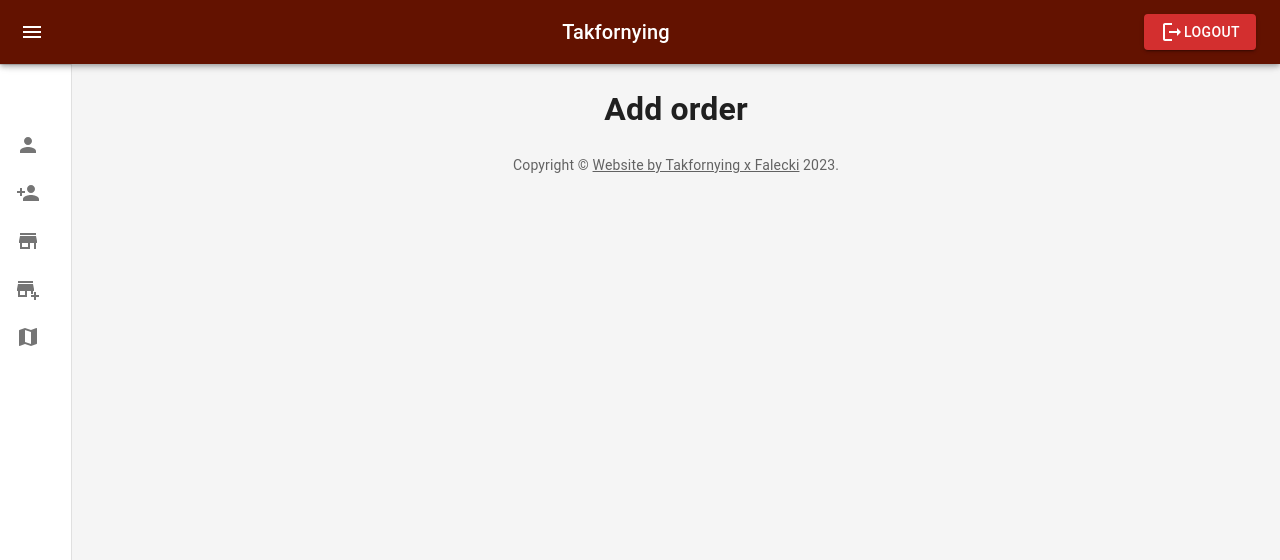
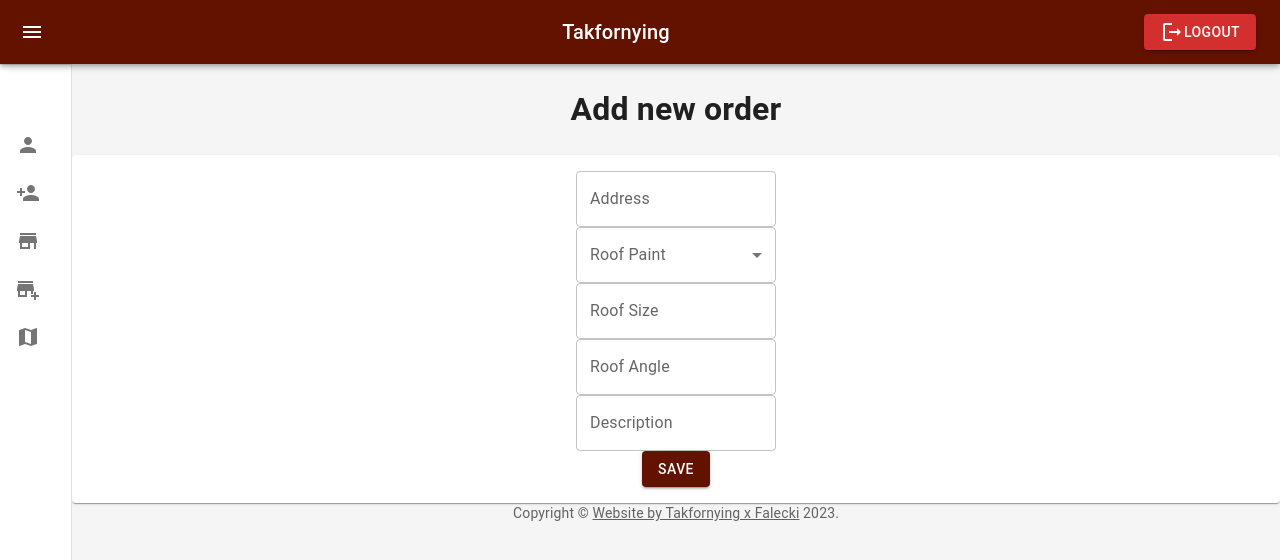
Before and after one commit to LilWebDeveloper/TakfornyingApp, a React (Create React App) app: page /orders/new in a window 1280 px wide. Shown: the top 560 px of the page. Built offline with nearby package versions, Linux system fonts and the light colour scheme; the HTML template or start-up script is replaced by a standard one.

Commit message:
Add OrderForm and move loader to OrdersPage

```diff
--- a/src/App.tsx
+++ b/src/App.tsx
@@ -1,12 +1,14 @@
 import { RouterProvider, createBrowserRouter } from "react-router-dom";
 
-import "./App.css";
 import AddressesMapPage from "./pages/AddressesMap";
 import EditOrderPage from "./pages/orders/EditOrder";
 import NewOrderPage from "./pages/orders/NewOrder";
 import OrderDetailPage from "./pages/orders/OrderDetail";
-import OrdersPage from "./pages/orders/Orders";
+import OrdersPage, { loader as OrdersLoader} from "./pages/orders/Orders";
 import RootLayout from "./pages/Root";
+
+
+import "./App.css";
 
 const router = createBrowserRouter([
   {
@@ -17,30 +19,7 @@ const router = createBrowserRouter([
       {
         path: "orders",
         element: <OrdersPage />,
-        loader: async () => {
-          const response = await fetch("https://takfornyingmenagmentapp-default-rtdb.europe-west1.firebasedatabase.app/orders.json");
-
-          if (!response.ok) {
-            // ...
-          } else {
-            const resData = await response.json();
-
-            const loadedOrders: any[] = [];
-
-            for(const key in resData){
-              loadedOrders.push({
-                id: key,
-                address: resData[key].address,
-                roofPaint: resData[key].roofPaint,
-                roofSize: resData[key].roofSize,
-                roofAngle: resData[key].roofAngle,
-                description: resData[key].description
-              });
-            }
-
-            return loadedOrders
-          }
-        },
+        loader: OrdersLoader,
       },
       { path: "orders/:orderId", element: <OrderDetailPage /> },
       { path: "orders/new", element: <NewOrderPage /> },
--- /dev/null
+++ b/src/components/OrderForm.tsx
@@ -0,0 +1,99 @@
+import {
+  Button,
+  TextField,
+  MenuItem,
+  createTheme,
+  ThemeProvider,
+} from "@mui/material";
+
+import { Form } from "react-router-dom";
+
+import classes from "../style/OrderFrom.module.css";
+
+const theme = createTheme({
+  palette: {
+    primary: {
+      main: "#631200",
+    },
+  },
+});
+
+const currencies = [
+  {
+    value: "English red",
+    label: "English red",
+  },
+  {
+    value: "Black Mat",
+    label: "Black Mat",
+  },
+  {
+    value: "Black Shiny",
+    label: "Black Shiny",
+  },
+  {
+    value: "Red Mat",
+    label: "Red Mat",
+  },
+];
+
+function OrderForm() {
+  return (
+    <div className={classes.OrderForm}>
+      <ThemeProvider theme={theme}>
+        <Form>
+          <TextField
+            className={classes.inputSize}
+            id="address"
+            type="text"
+            label="Address"
+            variant="outlined"
+          />
+          <br />
+          <TextField
+            className={classes.inputSize}
+            id="roofPaint"
+            select
+            label="Roof Paint"
+          >
+            {currencies.map((option: any) => (
+              <MenuItem key={option.value} value={option.value}>
+                {option.label}
+              </MenuItem>
+            ))}
+          </TextField>
+          <br />
+          <TextField
+            className={classes.inputSize}
+            id="roofSize"
+            type="number"
+            label="Roof Size"
+            variant="outlined"
+          />
+          <br />
+          <TextField
+            className={classes.inputSize}
+            id="roofAngle"
+            type="number"
+            label="Roof Angle"
+            variant="outlined"
+          />
+          <br />
+          <TextField
+            className={classes.inputSize}
+            id="description"
+            type="text"
+            label="Description"
+            variant="outlined"
+          />
+          <br />
+          <Button variant="contained" color="primary">
+            save
+          </Button>
+        </Form>
+      </ThemeProvider>
+    </div>
+  );
+}
+
+export default OrderForm;
--- a/src/components/OrdersList.tsx
+++ b/src/components/OrdersList.tsx
@@ -9,7 +9,7 @@ interface Orders {
   orders: any;
 }
 
-const EventsList = ({ orders }: Orders) => {
+const OrdersList = ({ orders }: Orders) => {
   return (
     <div className={classes.events}>
       <h1>All Orders</h1>
@@ -27,7 +27,6 @@ const EventsList = ({ orders }: Orders) => {
                     <h3>Description: {order.description}</h3>
                   </div>
                 </Link>
-
             </Paper>
           </Grid>
         ))}
@@ -36,4 +35,4 @@ const EventsList = ({ orders }: Orders) => {
   );
 };
 
-export default EventsList;
+export default OrdersList;
--- a/src/pages/orders/NewOrder.tsx
+++ b/src/pages/orders/NewOrder.tsx
@@ -1,5 +1,19 @@
+import Grid from "@mui/material/Grid";
+import Paper from "@mui/material/Paper";
+import OrderForm from "../../components/OrderForm";
+
 function NewOrderPage() {
-  return <h1>Add order</h1>;
+
+  return (
+    <>
+      <h1>Add new order</h1>
+      <Grid item xs={12}>
+        <Paper sx={{ p: 2, display: "flex", flexDirection: "column" }}>
+          <OrderForm />
+        </Paper>
+      </Grid>
+    </>
+  );
 }
 
 export default NewOrderPage;
--- a/src/pages/orders/Orders.tsx
+++ b/src/pages/orders/Orders.tsx
@@ -1,12 +1,42 @@
-import { useLoaderData } from 'react-router-dom'
+import { useLoaderData } from "react-router-dom";
 
-import OrdersList from '../../components/OrdersList';
+import OrdersList from "../../components/OrdersList";
 
-function EventsPage() {
-const orders = useLoaderData();
+function OrdersPage() {
+  const orders: any = useLoaderData();
 
-  return <OrdersList orders={orders} />
+  if (orders.isError) {
+    return <p>{orders.message}</p>;
+  }
 
+  return <OrdersList orders={orders} />;
 }
 
-export default EventsPage;
+export default OrdersPage;
+
+export async function loader() {
+  const response = await fetch(
+    "https://takfornyingmenagmentapp-default-rtdb.europe-west1.firebasedatabase.app/orders.json"
+  );
+
+  if (!response.ok) {
+    return { isError: true, message: "Could not fetch orders." };
+  } else {
+    const resData = await response.json();
+
+    const loadedOrders: any[] = [];
+
+    for (const key in resData) {
+      loadedOrders.push({
+        id: key,
+        address: resData[key].address,
+        roofPaint: resData[key].roofPaint,
+        roofSize: resData[key].roofSize,
+        roofAngle: resData[key].roofAngle,
+        description: resData[key].description,
+      });
+    }
+
+    return loadedOrders;
+  }
+}
--- /dev/null
+++ b/src/style/OrderFrom.module.css
@@ -0,0 +1,8 @@
+.OrderForm {
+    font-family: sans-serif;
+    text-align: center;
+  }
+.inputSize{
+    width: 200px;
+    margin: 5px;
+}
```
Also changed, not shown: src/pages/Root.tsx (+6 -8 lines).
